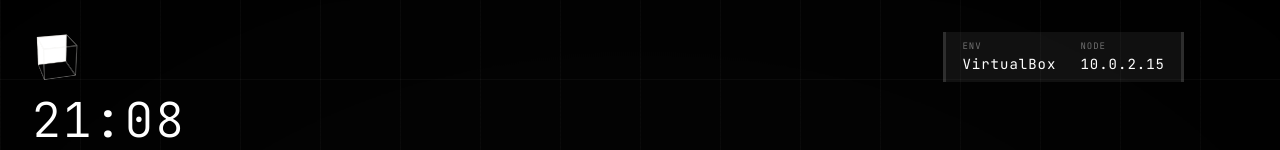
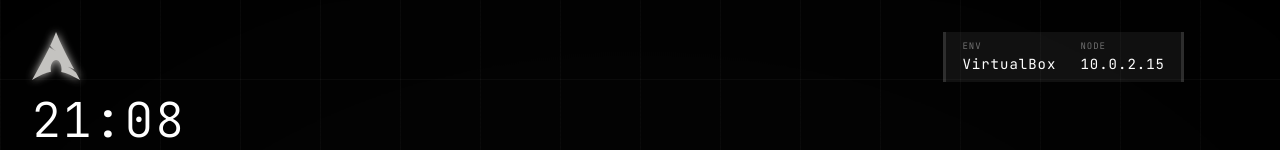
Before and after one commit to textyre/ctos-greeter, a website built with Vite: page index.html in a window 1280 px wide. Shown: the top 150 px of the page. Built offline with nearby package versions, Linux system fonts and the light colour scheme.

Commit message:
feat(greeter): replace cube logo with Arch logo SVG and update styles

```diff
--- a/index.html
+++ b/index.html
@@ -16,15 +16,10 @@
 
     <!-- Top-left: cube logo + clock + date -->
     <section id="top-left">
-      <div id="cube-container">
-        <div class="cube">
-          <div class="cube-face cube-front"></div>
-          <div class="cube-face cube-back"></div>
-          <div class="cube-face cube-right"></div>
-          <div class="cube-face cube-left"></div>
-          <div class="cube-face cube-top"></div>
-          <div class="cube-face cube-bottom"></div>
-        </div>
+      <div id="arch-logo">
+        <svg viewBox="0 0 256 256" width="48" height="48" xmlns="http://www.w3.org/2000/svg">
+          <path fill="var(--phosphor)" d="M128 0c-11.395 27.937-18.313 46.237-31 73.344 7.779 8.245 17.338 17.812 32.844 28.656-16.67-6.86-28.034-13.729-36.531-20.875C77.076 115.005 51.622 163.246 0 256c40.563-23.418 72.008-37.862 101.313-43.375-1.254-5.404-1.924-11.278-1.875-17.375l.031-1.281c.644-25.994 14.17-45.982 30.188-44.625 16.018 1.357 28.487 23.537 27.843 49.531-.121 4.896-.69 9.601-1.656 13.969C184.833 218.517 215.982 232.897 256 256c-7.892-14.53-14.961-27.62-21.688-40.094-10.596-8.213-21.643-18.897-44.187-30.469 15.496 4.027 26.602 8.683 35.25 13.875C156.98 71.973 151.454 55.04 128 0z"/>
+        </svg>
       </div>
       <div id="clock">00:00</div>
       <div id="date-box">
--- a/src/cube.ts
+++ b/src/cube.ts
@@ -1,8 +1,6 @@
-// The cube is pure CSS (see _cube.css).
+// The Arch logo is pure CSS + inline SVG (see _cube.css).
 // This module exists only if we need to add dynamic behavior later.
-// Currently no-op — animation runs via CSS @keyframes.
 
 export function initCube(): void {
-  // CSS handles the rotation animation.
-  // Future: respond to auth state changes (e.g., pulse on success, shake on failure).
+  // CSS handles the pulse animation.
 }
--- a/styles/_cube.css
+++ b/styles/_cube.css
@@ -1,41 +1,18 @@
-#cube-container {
+#arch-logo {
   width: 48px;
   height: 48px;
-  perspective: 200px;
   margin-bottom: var(--sp-1);
+  display: flex;
+  align-items: center;
+  justify-content: center;
+  animation: logo-pulse 4s ease-in-out infinite;
 }
 
-.cube {
-  width: 32px;
-  height: 32px;
-  position: relative;
-  transform-style: preserve-3d;
-  transform: rotateX(-25deg) rotateY(45deg);
-  animation: cube-spin 12s linear infinite;
-  margin: 8px;
+#arch-logo svg {
+  filter: drop-shadow(0 0 4px var(--phosphor));
 }
 
-.cube-face {
-  position: absolute;
-  width: 32px;
-  height: 32px;
-  border: 1px solid var(--phosphor);
-  opacity: 0.3;
+@keyframes logo-pulse {
+  0%, 100% { opacity: 0.7; }
+  50%      { opacity: 1; }
 }
-
-.cube-face.cube-front  {
-  transform: translateZ(16px);
-  background: var(--phosphor-hi);
-  opacity: 1;
-}
-
-.cube-face.cube-back   { transform: translateZ(-16px) rotateY(180deg); }
-.cube-face.cube-right  { transform: translateX(16px) rotateY(90deg); }
-.cube-face.cube-left   { transform: translateX(-16px) rotateY(-90deg); }
-.cube-face.cube-top    { transform: translateY(-16px) rotateX(90deg); }
-.cube-face.cube-bottom { transform: translateY(16px) rotateX(-90deg); }
-
-@keyframes cube-spin {
-  from { transform: rotateX(-25deg) rotateY(45deg); }
-  to   { transform: rotateX(-25deg) rotateY(405deg); }
-}
```
